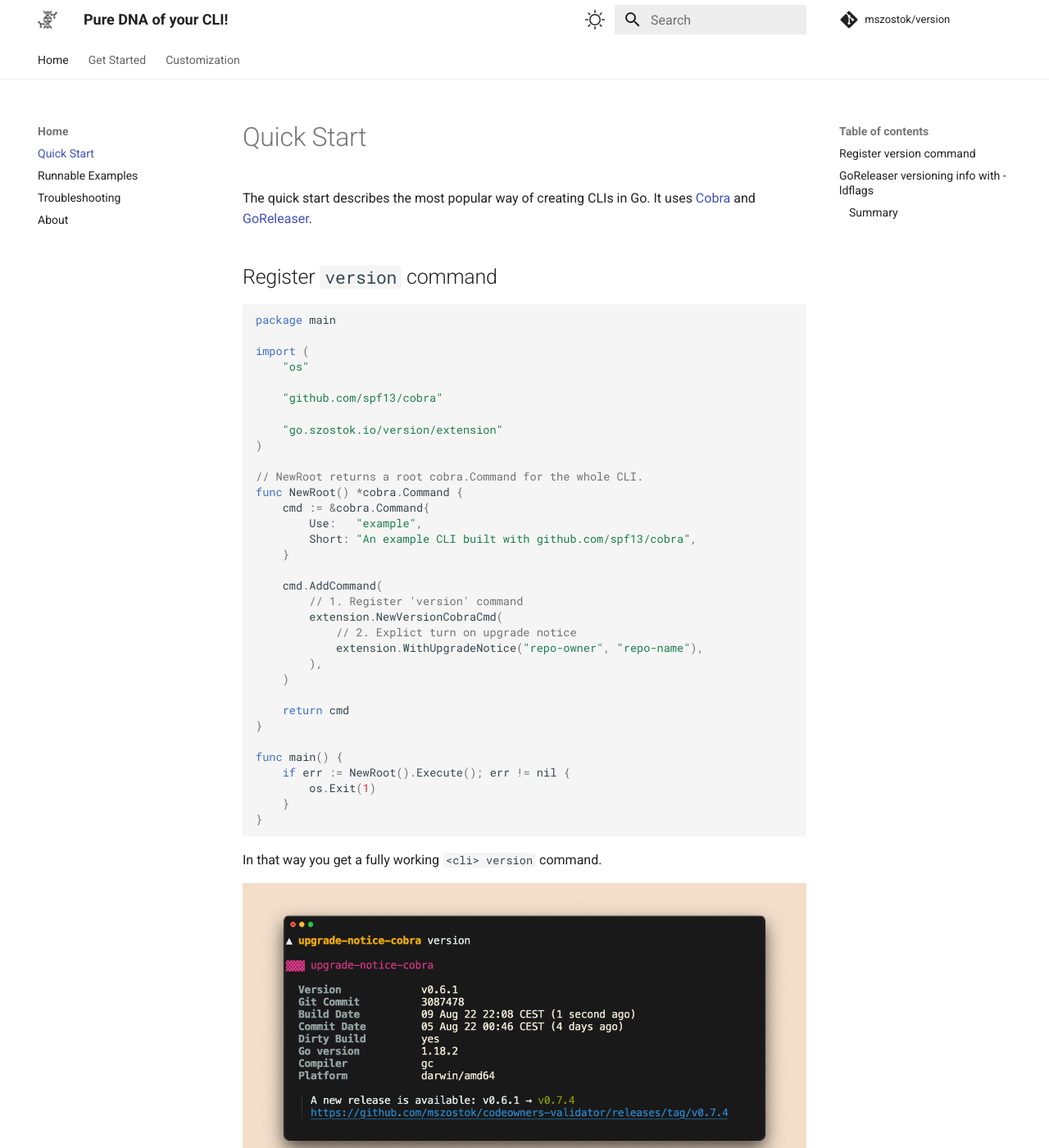
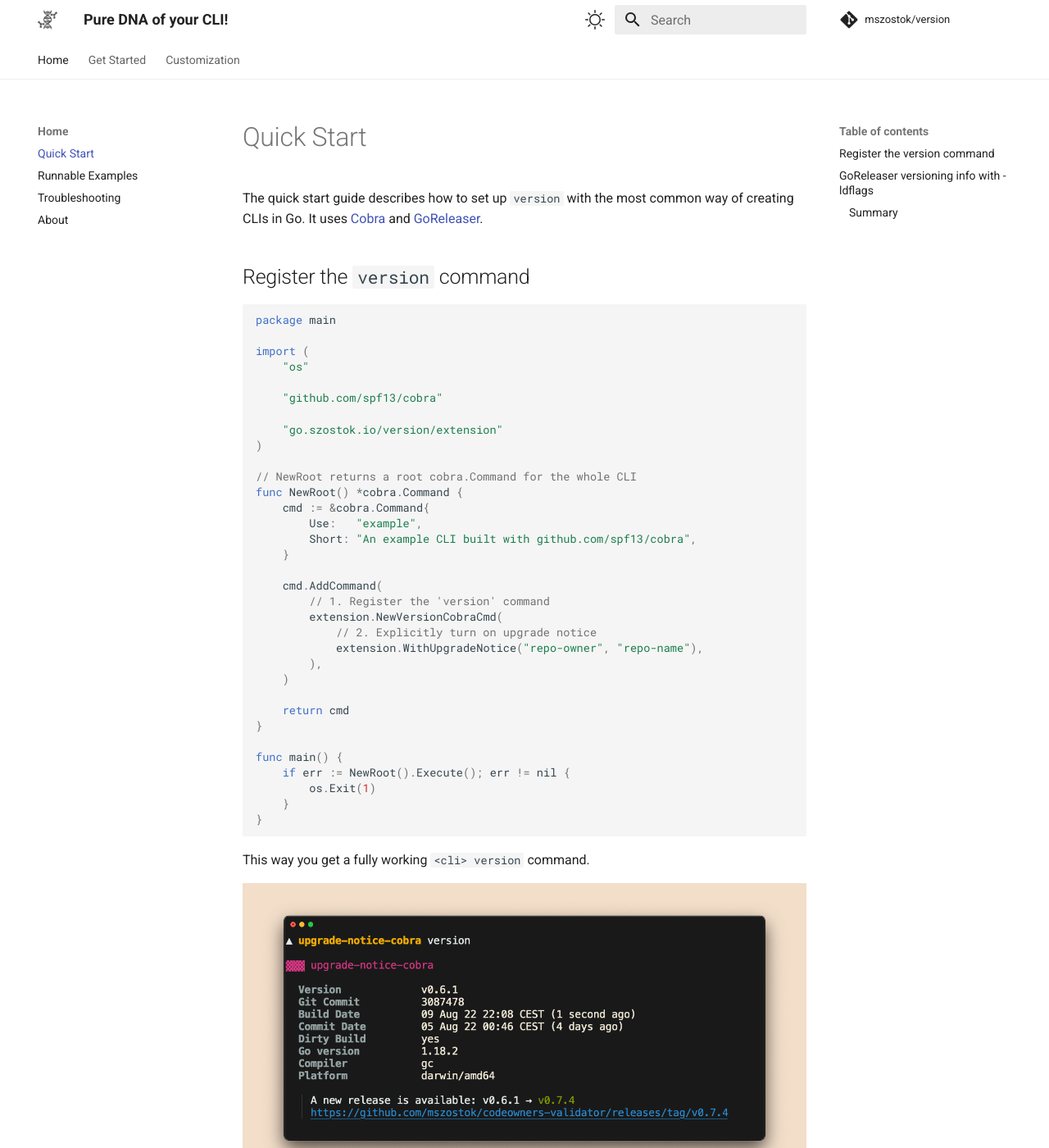
Before and after one commit to mszostok/version, an MkDocs documentation site: the page built from docs/quick-start.md, in a window 1280 px wide and 1400 px high. Shown: the whole window at 82% size. Built offline with MkDocs 1.6.1 and Material for MkDocs 9.7.7, drawn with Linux system fonts in a browser that asks for light colours; comment, search, counter and statistics services are not loaded; some of the changed text lies outside the part shown.

Commit message:
Review quick-start.md, v1

````diff
--- a/docs/quick-start.md
+++ b/docs/quick-start.md
@@ -1,8 +1,8 @@
 # Quick Start
 
-The quick start describes the most popular way of creating CLIs in Go. It uses [Cobra](https://cobra.dev/) and [GoReleaser](https://goreleaser.com/).
+The quick start guide describes how to set up `version` with the most common way of creating CLIs in Go. It uses [Cobra](https://cobra.dev/) and [GoReleaser](https://goreleaser.com/).
 
-## Register `version` command
+## Register the `version` command
 
 ```go
 package main
@@ -15,7 +15,7 @@ import (
 	"go.szostok.io/version/extension"
 )
 
-// NewRoot returns a root cobra.Command for the whole CLI.
+// NewRoot returns a root cobra.Command for the whole CLI
 func NewRoot() *cobra.Command {
 	cmd := &cobra.Command{
 		Use:   "example",
@@ -23,9 +23,9 @@ func NewRoot() *cobra.Command {
 	}
 
 	cmd.AddCommand(
-		// 1. Register 'version' command
+		// 1. Register the 'version' command
 		extension.NewVersionCobraCmd(
-			// 2. Explict turn on upgrade notice
+			// 2. Explicitly turn on upgrade notice
 			extension.WithUpgradeNotice("repo-owner", "repo-name"),
 		),
 	)
@@ -40,7 +40,7 @@ func main() {
 }
 ```
 
-In that way you get a fully working `<cli> version` command.
+This way you get a fully working `<cli> version` command.
 
 ![](assets/examples/screen-upgrade-notice-cobra-version.png)
 ![](assets/examples/screen-cobra-version_-h.png)
@@ -61,11 +61,11 @@ builds:
 
 ### Summary
 
-As you saw, in a few seconds, you got a powerful `version` command! However, this only scratches the surfaces of possible configuration options.
+As you saw, in the blink of an eye, you got a powerful `version` command! However, this only scratches the surfaces of possible configuration options.
 
-See the customization documentation for more guidelines on how to meet what you need. For example:
+See the documentation for more guidelines on how to customize the `version` command to give you exactly what you need:
 
-- [usage examples](../get-started/usage),
-- [build options](../get-started/build-ldflags),
-- [upgrade notice](../get-started/upgrade-notice) configuration,
-- and [customization](../customization/).
+- [Usage examples](../get-started/usage)
+- [Build options](../get-started/build-ldflags)
+- [Upgrade notice](../get-started/upgrade-notice) configuration
+- [Customization](../customization/)
````
